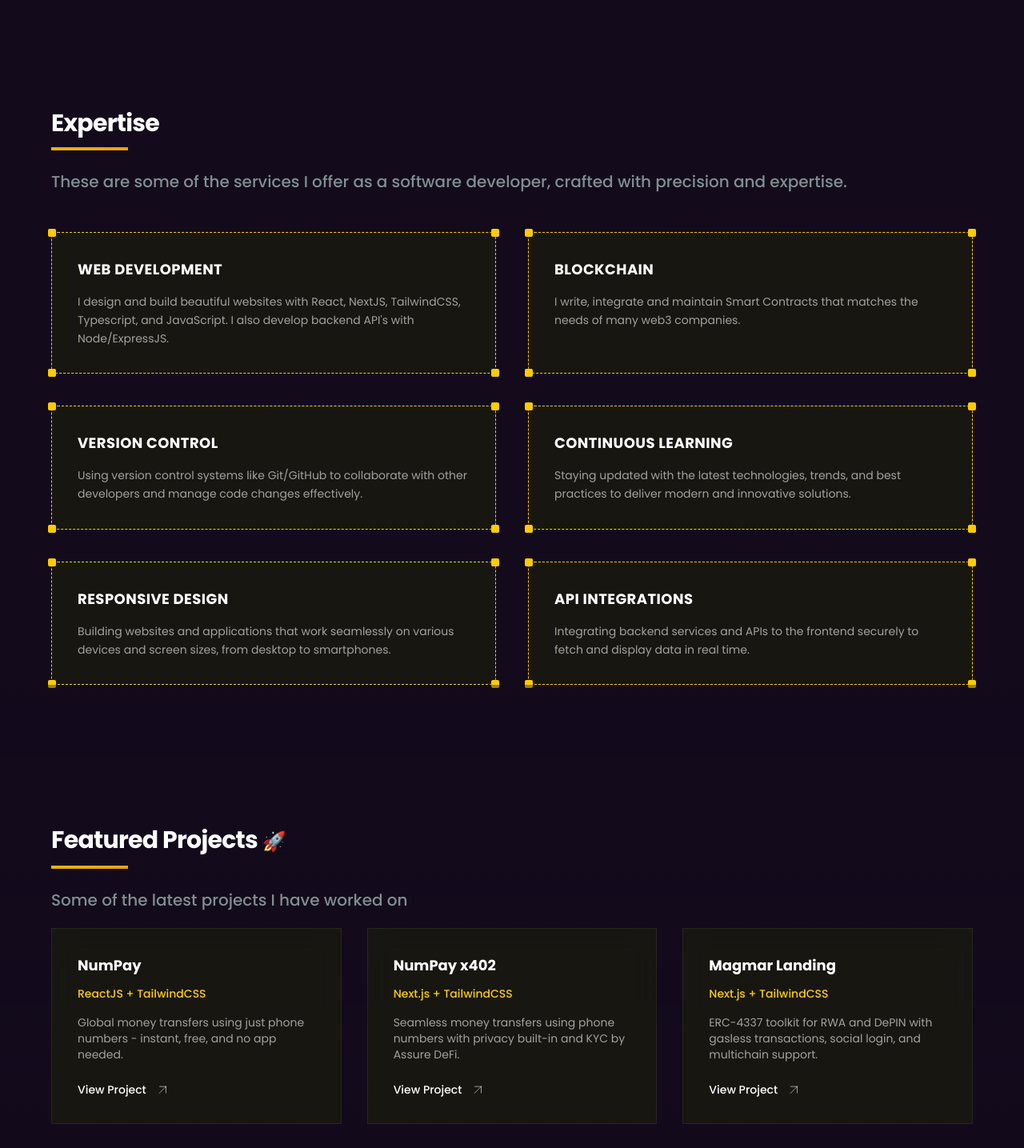
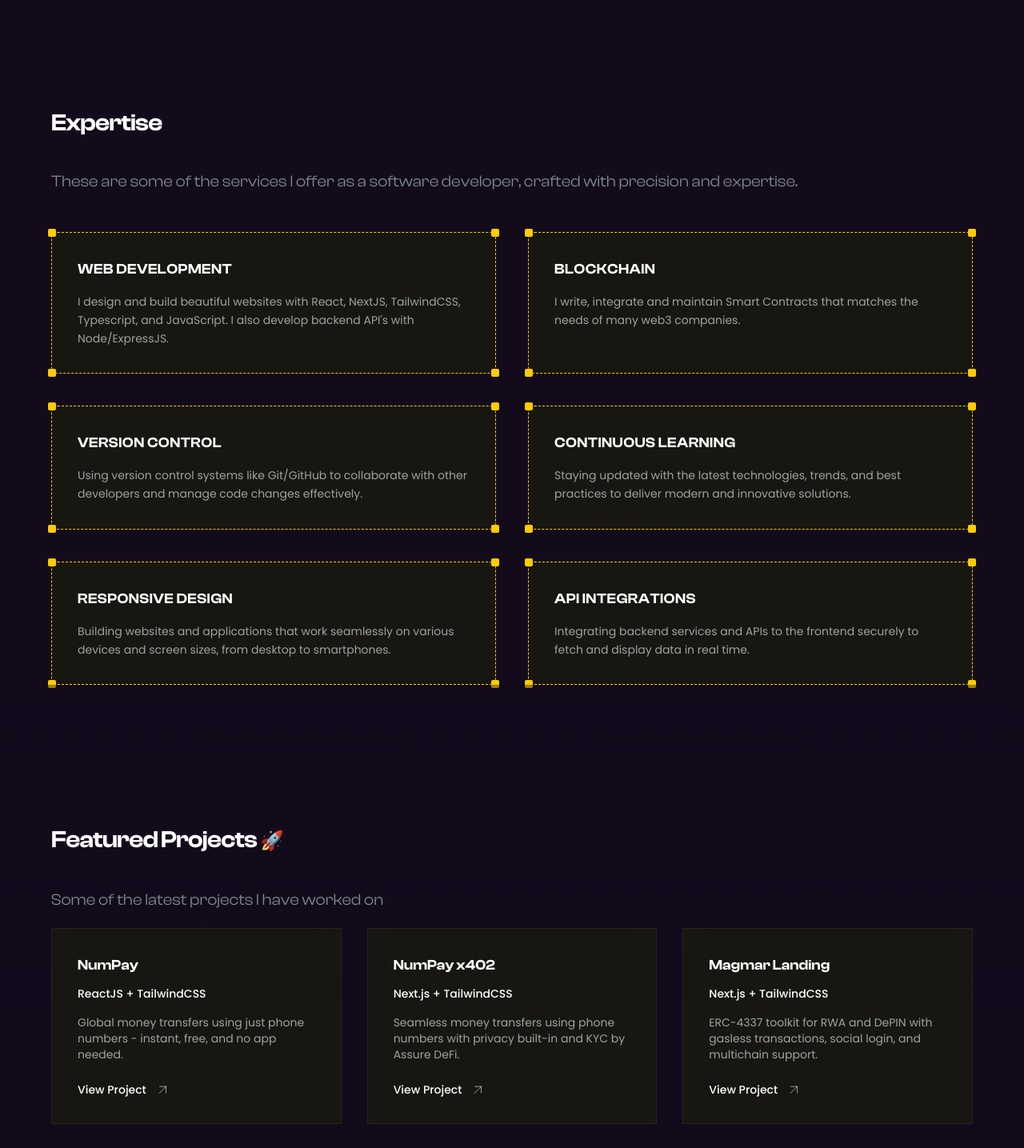
Before and after one commit to heyrapto/portfolio-, a React (Vite) app: page / in a window 1280 px wide. Shown: the part 600-2035 px from the top of the page at 80% size. Built offline with nearby package versions, Linux system fonts and the light colour scheme.

Commit message:
feat: fixed fonts

```diff
--- a/src/components/Navbar.tsx
+++ b/src/components/Navbar.tsx
@@ -5,7 +5,7 @@ export const Navbar = () => {
         <nav className="fixed top-0 left-0 right-0 z-50 flex items-center justify-between py-5 bg-transparent bg-opacity-60 backdrop-filter backdrop-blur-md">
             <div className="flex justify-center w-full">
                 <div className="flex justify-between w-full md:px-16 px-8 items-center">
-                    <span className="text-base font-bold text-[20px] md:text-[25px]">
+                    <span className="text-base font-clash font-bold text-[22px] md:text-[25px]">
                         Caleb ⚡️
                     </span>
                     <div className="text-[#FFFFFF99] group group-hover:text-white transition-all duration-300">
--- a/src/index.css
+++ b/src/index.css
@@ -43,6 +43,10 @@ body {
 
 .font-clash {
   font-family: clash;
+}
+
+.font-clashBold {
+    font-family: clashBold;
 }
 
 .my_fixed_width {
--- a/src/sections/RecentWorks.tsx
+++ b/src/sections/RecentWorks.tsx
@@ -25,11 +25,11 @@ const RecentWorks = () => {
       <div className="absolute inset-0 bg-gradient-to-b from-[#130b1c] to-transparent opacity-40" />
       <div className="max-w-7xl mx-auto relative">
         <div className="text-left mb-5">
-          <h2 className="text-2xl md:text-3xl font-bold text-white mb-3 tracking-tight">
+          <h2 className="text-2xl md:text-3xl font-clashBold font-bold text-white mb-3 tracking-tight">
             Featured Projects <small className="animate-bounce">🚀</small>
           </h2>
           <div className="h-1 w-24 bg-gradient-to-r from-yellow-500 to-amber-500 mb-6" />
-          <p className="font-medium text-sm md:text-[20px] text-[#808e91] leading-[22.5px] lg:leading-[30px] lg:tracking-wid">
+          <p className="font-medium font-clash  text-sm md:text-[20px] text-[#808e91] leading-[22.5px] lg:leading-[30px] lg:tracking-wid">
             Some of the latest projects I have worked on
           </p>
         </div>
@@ -43,7 +43,7 @@ const RecentWorks = () => {
             >
               <div className="absolute inset-0 bg-gradient-to-br from-yellow-500/10 to-amber-500/10 opacity-0 group-hover:opacity-100 transition-opacity duration-500" />
               <div className="relative p-8 flex flex-col h-full">
-                <h3 className="text-white text-[18px] font-bold mb-3">
+                <h3 className="text-white text-[18px] font-bold mb-3 font-clashBold">
                   {project.name}
                 </h3>
                 <p className="text-yellow-400 text-sm font-medium mb-4">
--- a/src/sections/Services.tsx
+++ b/src/sections/Services.tsx
@@ -47,11 +47,11 @@ const Services = () => {
                 <div
                     className="text-left mb-5"
                 >
-                    <h1 className="text-2xl md:text-3xl font-bold text-white tracking-tight">
+                    <h1 className="text-2xl md:text-3xl font-clashBold  font-bold text-white tracking-tight">
                         Expertise
                     </h1>
                     <div className="h-1 w-24 bg-gradient-to-r from-yellow-500 to-amber-500 mt-3 mb-6" />
-                    <p className="font-medium text-sm md:text-[20px] text-[#808e91] leading-[22.5px] lg:leading-[30px] lg:tracking-wid">
+                    <p className="font-medium font-clash  text-sm md:text-[20px] text-[#808e91] leading-[22.5px] lg:leading-[30px] lg:tracking-wid">
                         These are some of the services I offer as a software developer, crafted with precision and expertise.
                     </p>
                 </div>
@@ -87,7 +87,7 @@ const Services = () => {
                                     <div className="h-px w-16 bg-gradient-to-r from-yellow-500 to-amber-500 opacity-50" />
                                 </div> */}
 
-                                <h3 className="text-white text-[18px] font-bold mb-4 tracking-wide">
+                                <h3 className="text-white text-[18px] font-bold mb-4 tracking-wide font-clashBold">
                                     {service.title}
                                 </h3>
 
--- a/src/sections/Skills.tsx
+++ b/src/sections/Skills.tsx
@@ -23,11 +23,11 @@ const Skills = () => {
         {/* Skills */}
         <div className="flex flex-col w-full">
           <div>
-            <h2 className="flex items-center font-clashbold text-white font-semibold leading-[24.6px] text-2xl md:text-3xl lg:leading-[49.2px]">
+            <h2 className="flex items-center font-clashBold text-white font-semibold leading-[24.6px] text-2xl md:text-3xl lg:leading-[49.2px]">
               Skills <small className="animate-bounce">👨‍💻</small>
             </h2>
             <div className="h-1 w-24 bg-gradient-to-r from-yellow-500 to-amber-500 mb-6 mt-3" />
-            <p className="font-medium text-sm md:text-[20px] text-[#808e91] leading-[22.5px] lg:leading-[30px] lg:tracking-wide">
+            <p className="font-medium font-clash  text-sm md:text-[20px] text-[#808e91] leading-[22.5px] lg:leading-[30px] lg:tracking-wide">
               I've honed these skills through diverse projects and experiences.
             </p>
           </div>
--- a/src/sections/WorkExp.tsx
+++ b/src/sections/WorkExp.tsx
@@ -41,7 +41,7 @@ const WorkExp = () => {
     {
       company: "Techies Colab and Upskill (TCU)",
       expTitle: "Frontend Engineer Intern",
-      period: "Jan 2023 - September 2024",
+      period: "Jan 2023 - Sept 2024",
       location: "Nigeria - Remote",
       descriptions: [
         "Crafted modern designs to improve platform usability for university websites.",
@@ -95,9 +95,9 @@ const WorkExp = () => {
           transition={{ duration: 0.5 }}
           className="mb-10"
         >
-          <h2 className="text-2xl md:text-3xl font-bold text-white mb-3 tracking-tight">Experience</h2>
+          <h2 className="text-2xl md:text-3xl font-clashBold  font-bold text-white mb-3 tracking-tight">Experience</h2>
           <div className="h-1 w-24 bg-gradient-to-r from-yellow-500 to-amber-500 mb-6 mt-3" />
-          <p className="font-medium text-sm md:text-[20px] text-[#808e91] leading-[22.5px] lg:leading-[30px] lg:tracking-wid">
+          <p className="font-medium text-sm font-clash  md:text-[20px] text-[#808e91] leading-[22.5px] lg:leading-[30px] lg:tracking-wid">
             A chronological overview of my professional journey
           </p>
         </motion.div>
@@ -118,7 +118,7 @@ const WorkExp = () => {
               <div className="absolute w-4 h-4 bg-[#0a1c20] border-2 border-yellow-400 rounded-full left-[-9px] top-1"></div>
 
               <div className="mb-2 flex flex-col md:flex-row md:items-baseline md:justify-between">
-                <h3 className="text-[18px] font-semibold">{job.expTitle}</h3>
+                <h3 className="text-[18px] font-semibold font-clashBold">{job.expTitle}</h3>
                 <span className="text-sm text-white font-medium">{job.period}</span>
               </div>
 
@@ -129,7 +129,7 @@ const WorkExp = () => {
 
               <ul className="list-disc ml-4 space-y-2 mb-4">
                 {job.descriptions.map((desc, i) => (
-                  <li key={i} className="text-sm text-[#c0c9cc] pl-1">
+                  <li key={i} className="text-sm text-[#c0c9cc] pl-1 font-clash">
                     {desc}
                   </li>
                 ))}
--- a/tailwind.config.js
+++ b/tailwind.config.js
@@ -13,10 +13,10 @@ export default {
         rubik: ["Rubik", "sans-serif"],
       },
       colors: {
-        green: "#34afcb",
+        yellow: "#FFCC00",
       },
       backgroundColor: {
-        green: "#34afcb",
+        yellow: "#130b1c",
       },
     },
   },
```
